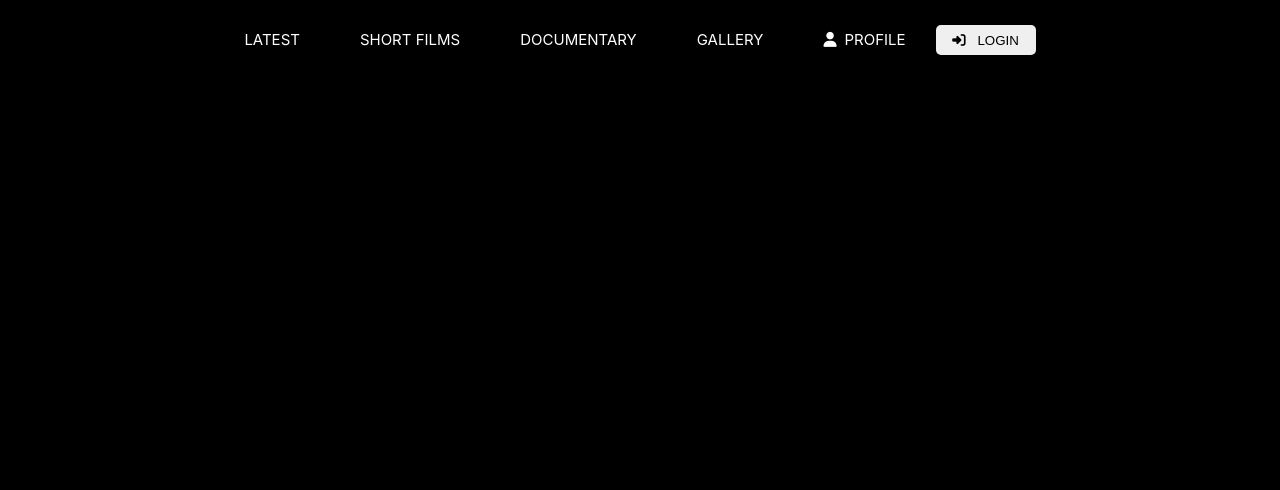
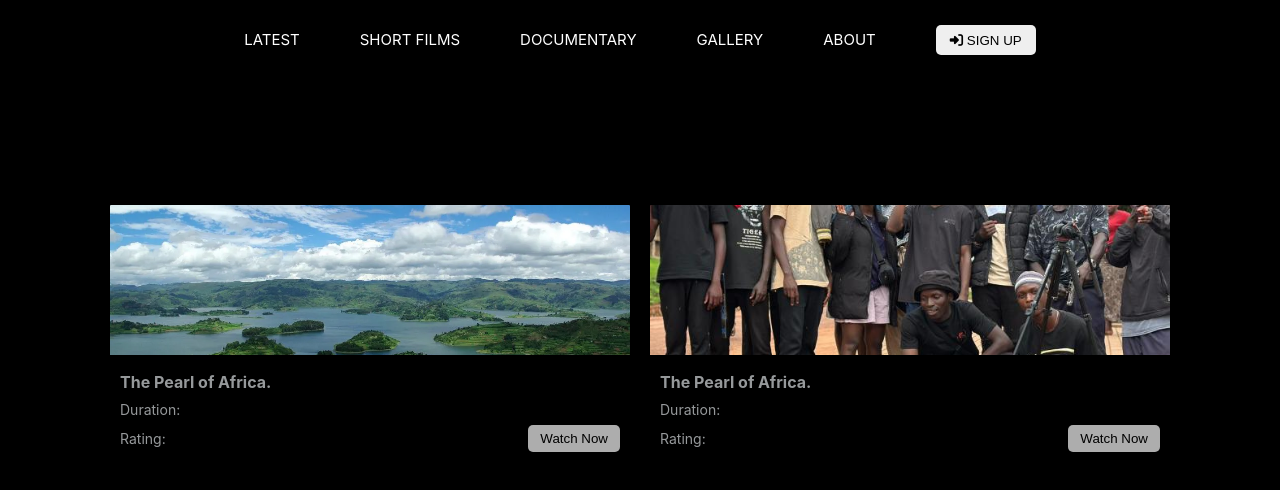
Before and after one commit to dariusjackony/Atura-Foundation, a React (Vite) app in the folder Frontend/: page / in a window 1280 px wide. Shown: the top 490 px of the page. Built offline with nearby package versions, Linux system fonts and the light colour scheme; a web font is replaced by a local one.

Commit message:
video card steady ⭐

```diff
--- a/Frontend/src/App.jsx
+++ b/Frontend/src/App.jsx
@@ -1,11 +1,12 @@
-import Navbar from "./Components/Navbar"
-
+import Navbar from "./Components/Navbar";
+import VideoCard from "./Components/VideoCard";
 function App() {
   return(
     <>
     <Navbar/>
+    <VideoCard />
     </>
   )
 }
 
-export default App
+export default App;
--- a/Frontend/src/Components/Navbar.jsx
+++ b/Frontend/src/Components/Navbar.jsx
@@ -1,5 +1,5 @@
 import "./styles/Navbar.css";
-function Hello(){
+function Navbar(){
 
     return(
         <nav className="nav-container">
@@ -8,12 +8,12 @@ function Hello(){
                  <li>SHORT FILMS</li>
                  <li>DOCUMENTARY</li>
                  <li>GALLERY</li>
-                 <div className="nav-actions">
-                 <li><i className="fas fa-user"></i>PROFILE</li>
+                 <li>ABOUT</li>
+
                  <button className="login-btn">
-                       <i className="fas fa-sign-in-alt"></i> LOGIN
+                       <i className="fas fa-sign-in-alt"></i> SIGN UP
                  </button>
-                 </div>
+
 
              </ul>
 
@@ -21,4 +21,4 @@ function Hello(){
     );
 }
 
-export default Hello;
+export default Navbar;
--- /dev/null
+++ b/Frontend/src/Components/VideoCard.jsx
@@ -0,0 +1,43 @@
+import React from "react";
+import "./styles/video-card.css";
+import lake1 from "../images/lake.webp";
+import pic1 from "../images/photo.jpg";
+function VideoCard(){
+   return(
+    <div className="card-container">
+        <div className="main-card">
+            <div className="card">
+                <img src={lake1} alt="" />
+                    <div className="card-info">
+                        <h3 className="card-title">The Pearl of Africa.</h3>
+                        <p className="card-duration">Duration:</p>
+                        <section className="separate">
+                            <p className="card-rating">Rating:</p>
+                            <button className="watch-btn">Watch Now</button>
+                        </section>
+
+                    </div>
+            </div>
+
+         </div>
+
+          <div className="main-card">
+            <div className="card">
+                <img src={pic1} alt="" />
+                    <div className="card-info">
+                        <h3 className="card-title">The Pearl of Africa.</h3>
+                        <p className="card-duration">Duration:</p>
+                        <section className="separate">
+                            <p className="card-rating">Rating:</p>
+                            <button className="watch-btn">Watch Now</button>
+                        </section>
+
+                    </div>
+            </div>
+
+         </div>
+    </div>
+
+   )
+}
+export default VideoCard;
--- a/Frontend/src/Components/styles/Navbar.css
+++ b/Frontend/src/Components/styles/Navbar.css
@@ -15,9 +15,6 @@
     display: flex;
     gap: 30px;
 }
-.fas{
-    margin-right: 8px;
-}
 .login-btn{
     width: 100px;
     height: 30px;
--- /dev/null
+++ b/Frontend/src/Components/styles/video-card.css
@@ -0,0 +1,56 @@
+.card-container {
+  display: flex;
+  justify-content: center;
+  margin-top: 150px;
+  gap: 20px;
+}
+
+.card {
+  width: 520px;
+  border-radius: 1px;
+  overflow: hidden;
+  color: var(--bg-secondary);
+}
+.card:hover{
+    color: rgb(204, 203, 203);
+}
+.card img {
+  width: 100%;
+  height: 150px;
+  object-fit: cover;
+}
+
+.card-info {
+  padding: 10px;
+  line-height: 1.5;
+}
+
+.card-title {
+  font-size: 16px;
+  margin-bottom: 5px;
+}
+
+.card-duration,
+.card-rating {
+  font-size: 14px;
+  margin: 3px 0;
+}
+
+.separate {
+  display: flex;
+  justify-content: space-between;
+  align-items: center;
+  margin-top: 5px;
+}
+
+.watch-btn {
+  padding: 6px 12px;
+  border-radius: 5px;
+  cursor: pointer;
+  background: rgb(173, 173, 173);
+  color: black;
+  border: none;
+}
+.watch-btn:hover{
+  background: rgb(204, 203, 203);
+}
```
Also changed, not shown: Frontend/src/images/lake.webp (added).
